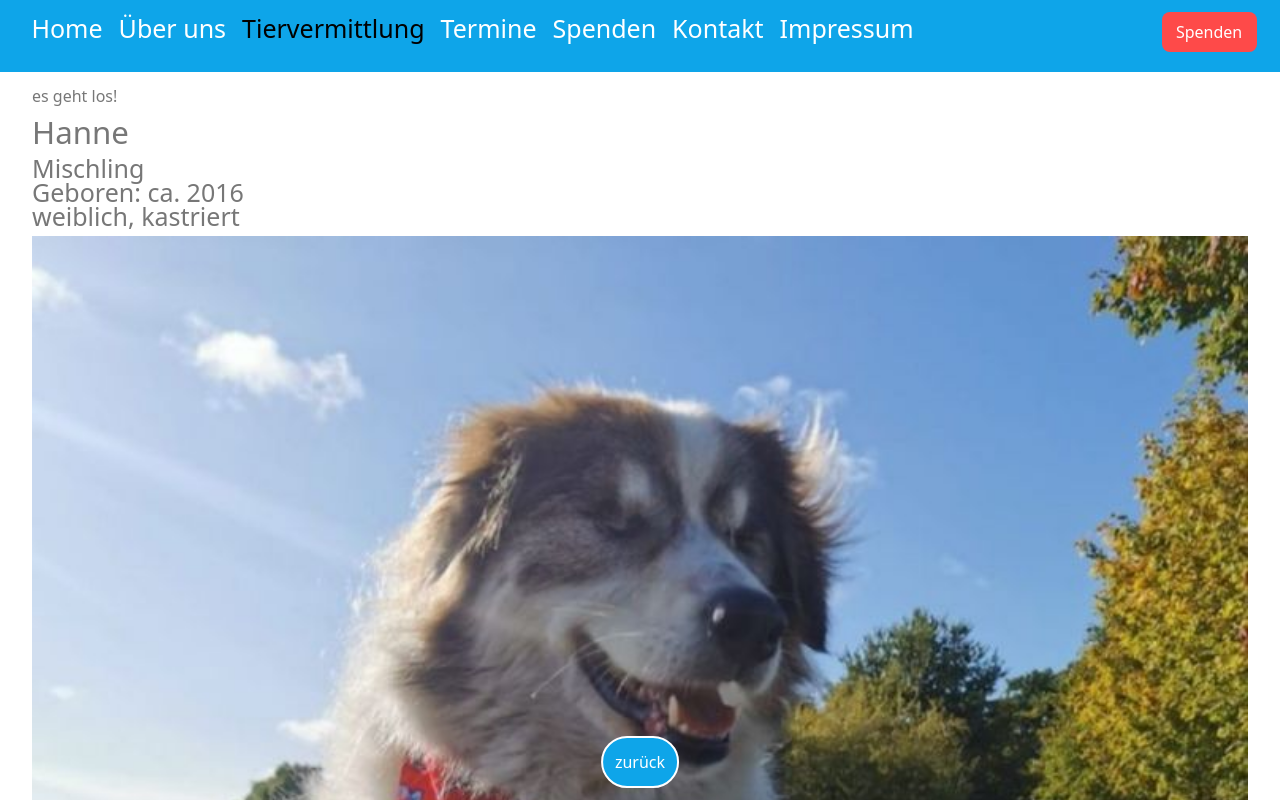
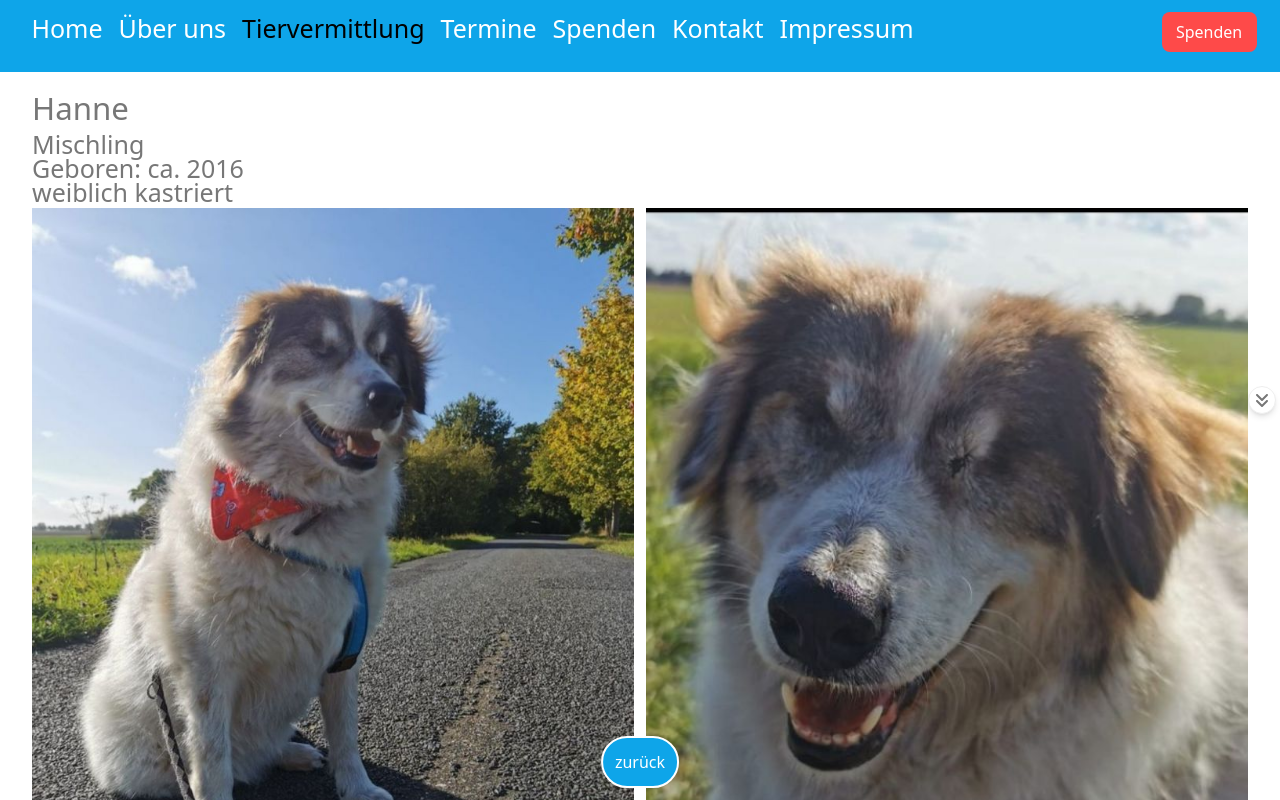
Before and after one commit to MrburnsDAOC/dci-final-project, a React (Vite) app in the folder frontend/: page /tiervermittlung/notfall-vermittlung in a window 1280 px wide. Shown: the top 800 px of the page. Built offline with nearby package versions, Linux system fonts and the light colour scheme; a web font is replaced by a local one.

Commit message:
finish tiervermittlung

```diff
--- a/frontend/src/layout/NextButton.jsx
+++ b/frontend/src/layout/NextButton.jsx
@@ -27,7 +27,7 @@ function NextButton() {
     <div className="fixed top-1/2 right-0 -translate-y-1/2 text-right mr-1">
       <button
         onClick={scrollToNextSection}
-        className="w-7 h-7 border rounded-full shadow-md"
+        className="w-7 h-7 border rounded-full shadow-md bg-secondBg"
       >
         <FontAwesomeIcon icon={faAnglesDown}></FontAwesomeIcon>
       </button>
--- a/frontend/src/pages/home/Home.jsx
+++ b/frontend/src/pages/home/Home.jsx
@@ -158,7 +158,7 @@ const Home = () => {
           Besuchen Sie unbedingt auch einmal die Seite der Autorin und
           Tierfotografin Monika Weigler!
         </p>
-        <a href="https://www.wegler.de/" target="_blank">
+        <a href="https://www.wegler.de/" target="_blank" rel="noreferrer">
           <img
             src={bannerMonikaWeigler}
             alt="Banner Monika Wegler, Fotografin und Autorin"
--- a/frontend/src/pages/tiervermittlung/notfallvermittlung/NotfallVermittlung.jsx
+++ b/frontend/src/pages/tiervermittlung/notfallvermittlung/NotfallVermittlung.jsx
@@ -1,5 +1,4 @@
 import BackButton from "../../../layout/BackButton";
-import Section from "../../../layout/Section";
 
 import hanne from "../../../assets/tiervermittlung/emergency/Hanne.jpg";
 import hanne2 from "../../../assets/tiervermittlung/emergency/Hanne2.jpg";
@@ -7,6 +6,8 @@ import katzenkinder from "../../../assets/tiervermittlung/emergency/Katzenkinder
 import katzenkinder2 from "../../../assets/tiervermittlung/emergency/Katzenkinder2.jpg";
 
 import NotfalltierKarte from "./NotfalltierKarte";
+
+import NextButton from "../../../layout/NextButton";
 
 const NotfallVermittlung = () => {
   const animals = [
@@ -16,7 +17,7 @@ const NotfallVermittlung = () => {
       breed: "Mischling",
       dateOfBirth: "ca. 2016",
       sex: "weiblich",
-      castrated: true,
+      castrated: "kastriert",
       description:
         "Unsere blonde Hanne, so lieb, ruhig und verträglich... sucht ihr endgültig zu Hause. Die ca. 7jährige Hanne ist der Ruhepol hier in der Gruppe. Sie genießt es in der Gesellschaft anderer Hunde und Menschen zu sein und hat dabei gern ein ruhiges Plätzchen von dem aus sie dem Geschehen lauschen kann. Hanne wurden beide Augen operativ entfernt, doch trotz dessen kann sie sich sehr gut orientieren und liebt entspannte, schnupperintensive Spaziergänge. Natürlich muss Hanne erst einmalVertrauen lernen und sich an die neue Umgebung gewöhnen. Diese sollte ebenerdig und mit Garten sein.Unsere Hanne hat ein wunderschönes Fell und ein liebevolles Gemüt. Anfangs tastet sie sich vorsichtig an neue Situationen und Menschen heran. Hat sie erst einmal Vertrauen gefasst weicht sie einem nicht mehr von der Seite und wird ein treuer Wegbegleiter. Dass Hanne keine Rute mehr hat beeinträchtigt sie in keiner Weise. Unsere Sanfte ist stubenrein, geimpft, gechipt und kastriert und orientiert sich sehr gerne an anderen Hunden. Darum ziehen wir es vor Hanne in ein zu Hause zu vermitteln, in dem bereits ein Hund lebt. Wer einen genügsamen, ruhigen Hund sucht und keine Berührungsängste mit einem kleinen Handicap hat, ist bei Hanne an der richtigen Adresse.Hanne befindet sich seit etlichen Monaten bereits auf Ihrer Pflegestelle in Mecklenburg-Vorpommern. Bei Interesse bitte kurze WhatsApp an ihr Pflegefrauchen senden unter 0162/1986794.",
 
@@ -35,70 +36,14 @@ const NotfallVermittlung = () => {
   ];
 
   return (
-    <Section>
-      <h1>es geht los!</h1>
-      <div>
-        {animals.map((animal) => (
-          <NotfalltierKarte key={animal.id} {...animal} />
-        ))}
-      </div>
+    <>
+      <NextButton />
+
+      {animals.map((animal) => (
+        <NotfalltierKarte key={animal.id} {...animal} />
+      ))}
       <BackButton />
-    </Section>
-
-    // return (
-    //   <div key={animal.id} className="grid grid-cols-1">
-    //     <div>
-    //       <H2>{animal.name}</H2>
-    //       <h3 className=" text-2xl">{animal.breed}</h3>
-    //       <h3 className=" text-2xl">Geboren: {animal.dateOfBirth}</h3>
-    //       <h3 className=" text-2xl">
-    //         {animal.sex},{" "}
-    //         {animal.castrated ? "kastriert" : "nicht kastriert"}
-    //       </h3>
-    //     </div>
-    //     <div className="mt-2 h-fit">
-    //       {animal.images.map((image) => {
-    //         return (
-    //           <img
-    //             className=" h-1/3 w-full object-cover object-top"
-    //             key={image}
-    //             src={image}
-    //             alt={image}
-    //           />
-    //         );
-    //       })}
-    //     </div>
-
-    //     <button
-    //       onClick={() => {
-    //         handleShowMoreOrLessBtn(animal.id);
-    //       }}
-    //       className="bg-mainBg text-secondText p-1 cursor-pointer text-2xl"
-    //     >
-    //       {sectionId == animal.id && showSection
-    //         ? "weniger Informationen"
-    //         : "weitere Informationen"}
-    //       <FontAwesomeIcon
-    //         icon={
-    //           sectionId == animal.id && showSection
-    //             ? faCaretUp
-    //             : faCaretDown
-    //         }
-    //         className="block m-auto"
-    //       />
-    //     </button>
-
-    //     <section
-    //       className={
-    //         showSection && sectionId == animal.id ? "visible" : "hidden"
-    //       }
-    //     >
-    //       <p className=" p-2 bg-mainBg text-secondText text-justify">
-    //         {animal.description}
-    //       </p>
-    //     </section>
-    //   </div>
-    // );
+    </>
   );
 };
 
--- a/frontend/src/pages/tiervermittlung/notfallvermittlung/NotfalltierKarte.jsx
+++ b/frontend/src/pages/tiervermittlung/notfallvermittlung/NotfalltierKarte.jsx
@@ -1,4 +1,6 @@
 /* eslint-disable react/prop-types */
+import Section from "../../../layout/Section";
+
 import { FontAwesomeIcon } from "@fortawesome/react-fontawesome";
 import { faCaretDown, faCaretUp } from "@fortawesome/free-solid-svg-icons";
 import H2 from "../../../layout/H2";
@@ -15,10 +17,8 @@ const NotfalltierKarte = ({
   images,
 }) => {
   const [showSection, setSection] = useState(false);
-  const [sectionId, setSectionId] = useState(null);
-  const handleShowMoreOrLessBtn = (id) => {
-    let sectionId = id;
-    setSectionId(sectionId);
+
+  const handleShowMoreOrLessBtn = () => {
     if (!showSection) {
       setSection(true);
     } else {
@@ -26,20 +26,21 @@ const NotfalltierKarte = ({
     }
   };
   return (
+    <Section>
       <div key={id} className="grid grid-cols-1">
         <div>
           <H2>{name}</H2>
           <h3 className=" text-2xl">{breed}</h3>
           <h3 className=" text-2xl">Geboren: {dateOfBirth}</h3>
           <h3 className=" text-2xl">
-          {sex}, {castrated ? "kastriert" : "nicht kastriert"}
+            {sex} {castrated}
           </h3>
         </div>
-      <div className="mt-2 h-fit">
+        <div className="`min-w-full min-h-[200px] flex justify-between py-1">
           {images.map((image) => {
             return (
               <img
-              className=" h-1/3 w-full object-cover object-top"
+                className="w-[49.5%] object-cover "
                 key={image}
                 src={image}
                 alt={image}
@@ -48,27 +49,22 @@ const NotfalltierKarte = ({
           })}
         </div>
         <button
-        onClick={() => {
-          handleShowMoreOrLessBtn(id);
-        }}
+          onClick={handleShowMoreOrLessBtn}
           className="bg-mainBg text-secondText p-1 cursor-pointer text-2xl"
         >
-        {sectionId == id && showSection
-          ? "weniger Informationen"
-          : "weitere Informationen"}
+          {showSection ? "weniger Informationen" : "weitere Informationen"}
           <FontAwesomeIcon
-          icon={sectionId == id && showSection ? faCaretUp : faCaretDown}
+            icon={showSection ? faCaretUp : faCaretDown}
             className="block m-auto"
           />
         </button>
-      <section
-        className={showSection && sectionId == id ? "visible" : "hidden"}
-      >
+        <section className={showSection ? "visible" : "hidden"}>
           <p className=" p-2 bg-mainBg text-secondText text-justify">
             {description}
           </p>
         </section>
       </div>
+    </Section>
   );
 };
 
```
Lines whose indentation alone changed are shown as unchanged.
